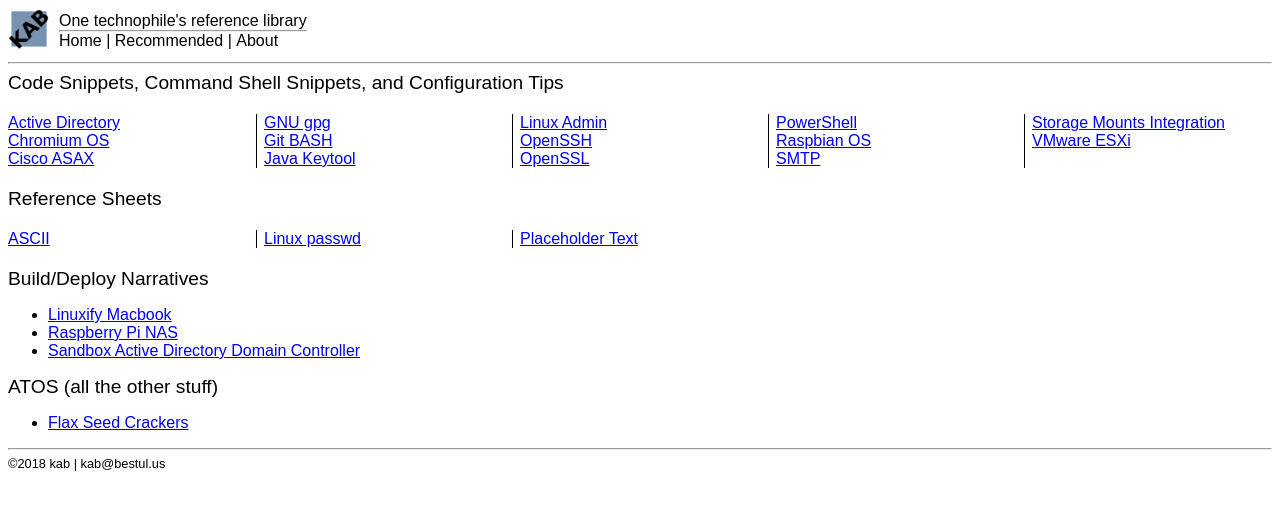
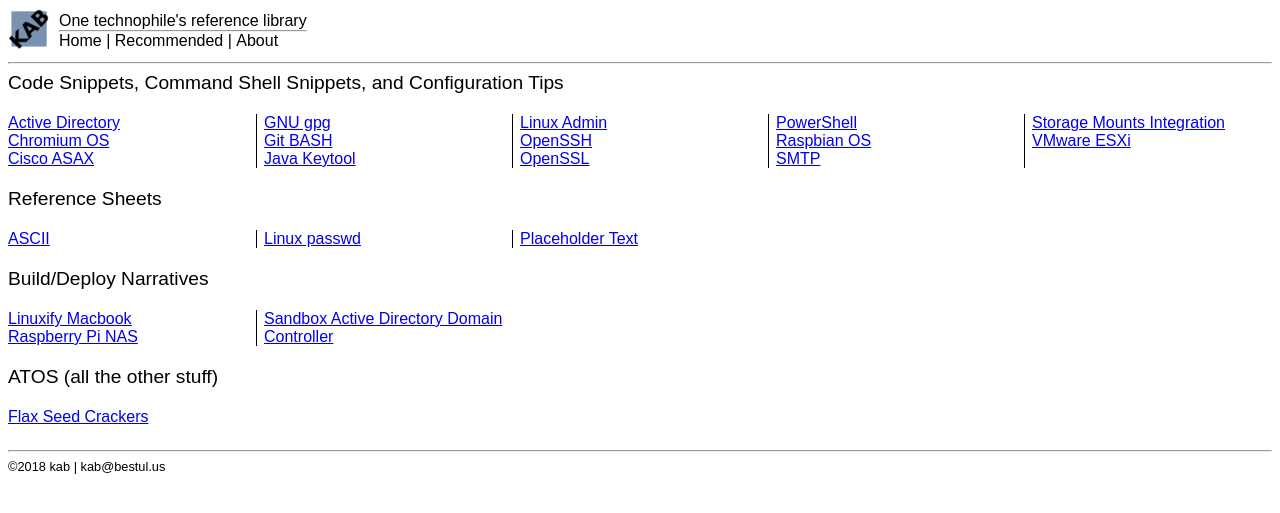
Before and after one commit to kabtech/kab, a Jekyll site: the page built from index.md, in a window 1280 px wide. Shown: the top 513 px of the page. Built offline with Jekyll 4.4.1, drawn with Linux system fonts in a browser that asks for light colours; comment, search, counter and statistics services are not loaded.

Commit message:
Update main.html

```diff
--- a/_layouts/main.html
+++ b/_layouts/main.html
@@ -73,30 +73,30 @@
 </div>
 <div id="bdn">
   <p class="sectionHeader">Build/Deploy Narratives</p>
-    <ul>
+  <br/>
+  <div class="dynColumns">
     {% assign items = site.pages | sort: 'title' %}
     {% for p in items %}
       {% if p.group == "bdn" %}
-        <li>
-          <a href="{{ p.url }}">{{ p.title }}</a>
-        </li>
+        <div><a href="{{ p.url }}">{{ p.title }}</a></div>
       {% endif %}
     {% endfor %}
-    </ul>
+  </div>
+  <br/>
 </div>
 
 <div id="atos">
   <p class="sectionHeader">ATOS (all the other stuff)</p>
-    <ul>
+  <br/>
+  <div class="dynColumns">
     {% assign items = site.pages | sort: 'title' %}
     {% for p in items %}
       {% if p.group == "atos" %}
-        <li>
-          <a href="{{ p.url }}">{{ p.title }}</a>
-        </li>
+        <div><a href="{{ p.url }}">{{ p.title }}</a></div>
       {% endif %}
     {% endfor %}
-    </ul>
+  </div>
+  <br/>
 </div>
 </div>
 <div id="footerDiv">
```
Lines whose indentation alone changed are shown as unchanged.
